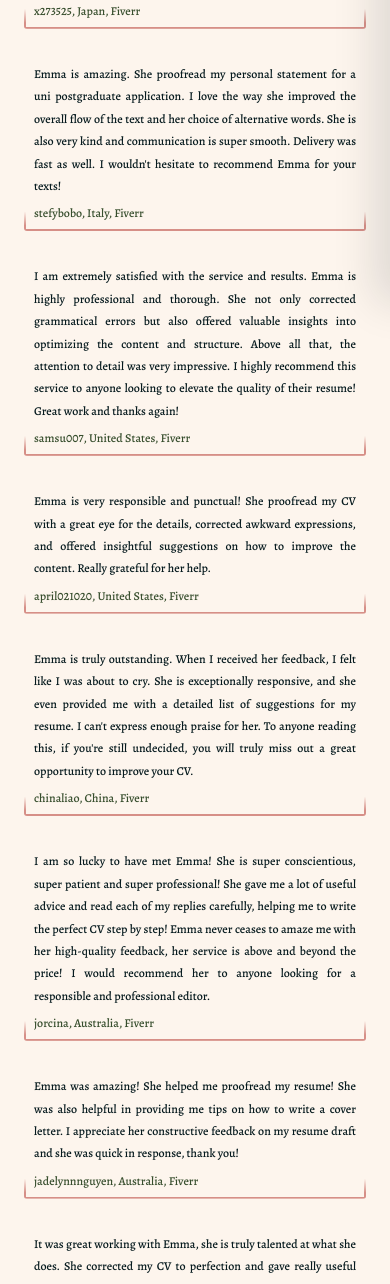
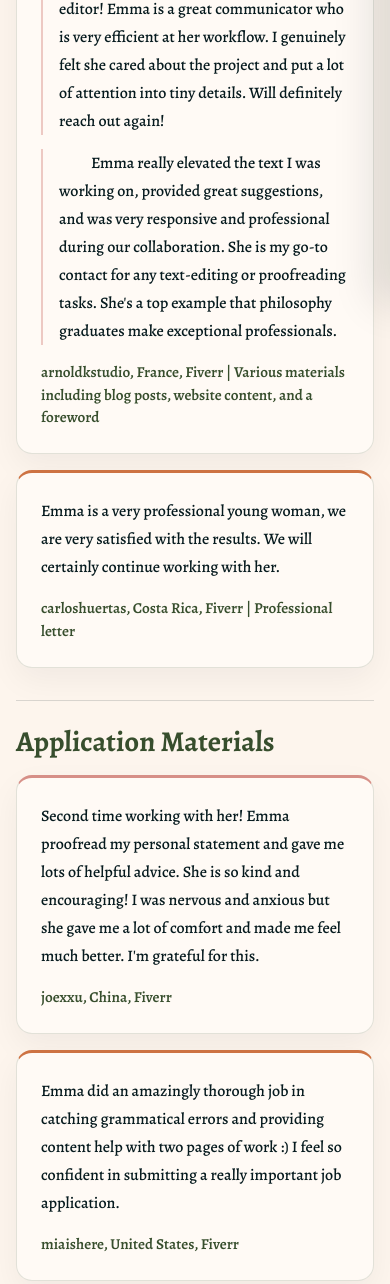
Before and after one commit to OscarCawley/emmaswordlab, a plain HTML site: page testimonials.html in a window 390 px wide. Shown: the part 541-1825 px from the top of the page. Drawn offline with nearby package versions, Linux system fonts and the light colour scheme.

Commit message:
Revamped Testimonials page

```diff
--- a/css/testimonials.css
+++ b/css/testimonials.css
@@ -1,51 +1,170 @@
-#testimonials {
-    max-width: 45rem;
+main {
+    display: flex;
+    flex-direction: column;
+    align-items: stretch;
+    gap: clamp(2rem, 4vw, 3rem);
+    width: min(100% - 3rem, 72rem);
     margin: 0 auto;
-    margin-bottom: 3rem;
-    padding: 0 1.5rem;
 }
 
-#testimonials h2 {
+main > h1 {
+    width: 100%;
+    margin: 0;
+    color: var(--color-forest);
+    font-size: clamp(2.5rem, 5vw, 4.25rem);
+    line-height: 1.08;
     text-align: center;
-    color: var(--color-forest);
-    font-size: 36px;
+    animation: testimonials-enter 700ms ease both;
 }
 
-.testimonial {
-    padding: 2px;
-    background: linear-gradient(to top, var(--color-rose) 3%, var(--color-background) 10%);
-    background-size: 100% 200px; /* Adjust height as needed */
-    background-position: 0 100%; /* Position it to start at the bottom */
-    background-repeat: no-repeat;
-    margin-bottom: 2rem;
-    border-radius: 3px;
+#testimonials {
+    display: flex;
+    flex-direction: column;
+    align-items: stretch;
+    gap: 1.25rem;
+    width: 100%;
+    max-width: none;
+    margin: 0;
+    padding: 0;
+    animation: testimonials-enter 800ms 100ms ease both;
 }
 
-.testimonial p {
-    margin: 0;
-    padding: 0 0.5rem;
-    background-color: var(--color-background);
+#testimonials .featured-testimonials {
+    display: grid;
+    grid-template-columns: 1fr;
+    gap: 1.25rem;
 }
 
-.testimonial p:not(:first-of-type):not(.reference) {
-    margin-top: 1rem;
+#testimonials .testimonial-row {
+    display: grid;
+    gap: 1.25rem;
 }
 
-.testimonial .reference {
-    color: var(--color-forest);
-    line-height: normal;
-    padding-bottom: 0.5rem;
-    margin-top: 0.5rem;
+#testimonials .testimonial-row--pair {
+    grid-template-columns: repeat(2, minmax(0, 1fr));
 }
 
-@media (max-width: 500px) {
-    #testimonials h2 {
-        font-size: 34px;
+#testimonials .testimonial-row--single {
+    grid-template-columns: 1fr;
+}
+
+#testimonials .testimonial {
+    box-sizing: border-box;
+    display: flex;
+    flex-direction: column;
+    min-width: 0;
+    align-self: stretch;
+    margin: 0;
+    padding: clamp(1.5rem, 3vw, 2rem);
+    border: 1px solid rgba(55, 78, 45, 0.14);
+    border-top: 3px solid var(--color-rose);
+    border-radius: 1.25rem;
+    background-color: #fffaf5;
+    box-shadow: 0 0.75rem 2rem rgba(6, 26, 30, 0.05);
+    transition: border-color 180ms ease, box-shadow 180ms ease, transform 180ms ease;
+}
+
+#testimonials .featured-testimonials .testimonial:nth-child(2),
+#testimonials .testimonial-row--pink-orange .testimonial:nth-child(even),
+#testimonials .testimonial-row--orange-pink .testimonial:first-child,
+#testimonials .testimonial-row--orange .testimonial {
+    border-top-color: var(--color-terracotta);
+}
+
+#testimonials .testimonial-row--orange-pink .testimonial:nth-child(even),
+#testimonials .testimonial-row--pink-orange .testimonial:first-child,
+#testimonials .testimonial-row--pink .testimonial {
+    border-top-color: var(--color-rose);
+}
+
+#testimonials .testimonial:hover {
+    transform: translateY(-2px);
+    border-color: rgba(55, 78, 45, 0.28);
+    box-shadow: 0 1rem 2.25rem rgba(6, 26, 30, 0.08);
+}
+
+#testimonials .testimonial p {
+    margin: 0;
+    padding: 0;
+    background: none;
+    font-size: 1rem;
+    line-height: 1.75;
+    text-align: left;
+}
+
+#testimonials .testimonial p:not(:first-of-type):not(.reference) {
+    margin-top: 0.85rem;
+    padding-left: 1rem;
+    border-left: 2px solid rgba(214, 143, 135, 0.45);
+}
+
+#testimonials .testimonial .reference {
+    margin-top: auto;
+    padding-top: 1rem;
+    color: var(--color-forest);
+    font-size: 0.95rem;
+    font-weight: 600;
+    line-height: 1.5;
+}
+
+#testimonials > h2 {
+    margin: clamp(1rem, 2vw, 1.5rem) 0 0;
+    padding-top: clamp(1.5rem, 3vw, 2rem);
+    border-top: 1px solid rgba(6, 26, 30, 0.14);
+    color: var(--color-forest);
+    font-size: clamp(1.8rem, 3vw, 2.4rem);
+    line-height: 1.2;
+    text-align: left;
+}
+
+@keyframes testimonials-enter {
+    from {
+        opacity: 0;
+        transform: translateY(14px);
+    }
+
+    to {
+        opacity: 1;
+        transform: translateY(0);
     }
 }
 
-@media (max-width: 400px) {
-    #testimonials h2 {
-        font-size: 30px;
+@media (max-width: 700px) {
+    main {
+        gap: 2rem;
+        width: min(100% - 2rem, 42rem);
+    }
+
+    main > h1 {
+        font-size: clamp(2.25rem, 10vw, 3.5rem);
+    }
+
+    #testimonials {
+        gap: 1rem;
+    }
+
+    #testimonials .featured-testimonials,
+    #testimonials .testimonial-row {
+        grid-template-columns: 1fr;
+        gap: 1rem;
+    }
+
+    #testimonials .testimonial {
+        padding: 1.5rem;
+        border-radius: 1rem;
     }
 }
+
+@media (prefers-reduced-motion: reduce) {
+    main > h1,
+    #testimonials {
+        animation: none;
+    }
+
+    *,
+    *::before,
+    *::after {
+        scroll-behavior: auto !important;
+        transition-duration: 0.01ms !important;
+    }
+}
--- a/testimonials.html
+++ b/testimonials.html
@@ -116,60 +116,7 @@
         <h1>Client Testimonials</h1>
 
         <section id="testimonials">
-            <div class="testimonial">
-                <p>Second time working with her! Emma proofread my personal statement and gave me lots of helpful advice. She is so kind and encouraging! I was nervous and anxious but she gave me a lot of comfort and made me feel much better. I'm grateful for this.</p>
-                <p class="reference">joexxu, China, Fiverr</p>
-            </div>
-            <div class="testimonial">
-                <p>Emma did an amazingly thorough job in catching grammatical errors and providing content help with two pages of work :) I feel so confident in submitting a really important job application.</p>
-                <p class="reference">miaishere, United States, Fiverr</p>
-            </div>
-            <div class="testimonial">
-                <p>Emma is an incredible editor who greatly improved the coherence, grammar, and logic of my CV!</p>
-                <p class="reference">x273525, Japan, Fiverr</p>
-            </div>
-            <div class="testimonial">
-                <p>Emma is amazing. She proofread my personal statement for a uni postgraduate application. I love the way she improved the overall flow of the text and her choice of alternative words. She is also very kind and communication is super smooth. Delivery was fast as well. I wouldn't hesitate to recommend Emma for your texts!</p>
-                <p class="reference">stefybobo, Italy, Fiverr</p>
-            </div>
-            <div class="testimonial">
-                <p>I am extremely satisfied with the service and results. Emma is highly professional and thorough. She not only corrected grammatical errors but also offered valuable insights into optimizing the content and structure. Above all that, the attention to detail was very impressive. I highly recommend this service to anyone looking to elevate the quality of their resume! Great work and thanks again!</p>
-                <p class="reference">samsu007, United States, Fiverr</p>
-            </div>
-            <div class="testimonial">
-                <p>Emma is very responsible and punctual! She proofread my CV with a great eye for the details, corrected awkward expressions, and offered insightful suggestions on how to improve the content. Really grateful for her help.</p>
-                <p class="reference">april021020, United States, Fiverr</p>
-            </div>
-            <div class="testimonial">
-                <p>Emma is truly outstanding. When I received her feedback, I felt like I was about to cry. She is exceptionally responsive, and she even provided me with a detailed list of suggestions for my resume. I can't express enough praise for her. To anyone reading this, if you're still undecided, you will truly miss out a great opportunity to improve your CV.</p>
-                <p class="reference">chinaliao, China, Fiverr</p>
-            </div>
-            <div class="testimonial">
-                <p>I am so lucky to have met Emma! She is super conscientious, super patient and super professional! She gave me a lot of useful advice and read each of my replies carefully, helping me to write the perfect CV step by step! Emma never ceases to amaze me with her high-quality feedback, her service is above and beyond the price! I would recommend her to anyone looking for a responsible and professional editor.</p>
-                <p class="reference">jorcina, Australia, Fiverr</p>
-            </div>
-            <div class="testimonial">
-                <p>Emma was amazing! She helped me proofread my resume! She was also helpful in providing me tips on how to write a cover letter. I appreciate her constructive feedback on my resume draft and she was quick in response, thank you!</p>
-                <p class="reference">jadelynnnguyen, Australia, Fiverr</p>
-            </div>
-            <div class="testimonial">
-                <p>It was great working with Emma, she is truly talented at what she does. She corrected my CV to perfection and gave really useful feedback. I am so grateful for her service and highly recommend her.</p>
-                <p class="reference">adama5876, United Kingdom, Fiverr</p>
-            </div>
-            <div class="testimonial">
-                <p>Emma is super warm and engaging! She took the time to edit my PS for my urgent application deadline. Her advice is very detailed and instructive.</p>
-                <p class="reference">olieureka, China, Fiverr</p>
-            </div>
-            <div class="testimonial">
-                <p>Emma is everything good the other comments are saying and more. She carefully proofread my CV and cover letter, and also made remarkable suggestions on how to improve it. I would definitely work with her again.</p>
-                <p class="reference">jonathasmassuia, United Kingdom, Fiverr</p>
-            </div>
-            <div class="testimonial">
-                <p>Luckily, I met Emma the first time I used Fiverr. She helped me a lot with my CV and PS, and gave me a lot of useful suggestions during the process. She also introduced me to some information about the university. As a Chinese college student, I appreciate and recommend her very much.</p>
-                <p class="reference">luxsparkle, China, Fiverr</p>
-            </div>
-
-            <h2>Other Materials</h2>
+            <div class="featured-testimonials">
                 <div class="testimonial">
                     <p>I worked with Emma to craft new content for my website. Despite the large amount of content, Emma managed to be both very time-efficient and gave the work the attention to detail it deserved. Not only that, but Emma provided many great suggestions based on an industry audit that really improved the quality of the work.</p>
                     <p style="text-indent: 2em;">Yet another project with Emma—I highly recommend her as a proofreader and editor! Emma is a great communicator who is very efficient at her workflow. I genuinely felt she cared about the project and put a lot of attention into tiny details. Will definitely reach out again!</p>
@@ -179,6 +126,88 @@
                 <div class="testimonial">
                     <p>Emma is a very professional young woman, we are very satisfied with the results. We will certainly continue working with her.</p>
                     <p class="reference">carloshuertas, Costa Rica, Fiverr | Professional letter</p>
+                </div>
+            </div>
+
+            <h2>Application Materials</h2>
+
+            <div class="testimonial-row testimonial-row--single testimonial-row--pink">
+                <div class="testimonial">
+                    <p>Second time working with her! Emma proofread my personal statement and gave me lots of helpful advice. She is so kind and encouraging! I was nervous and anxious but she gave me a lot of comfort and made me feel much better. I'm grateful for this.</p>
+                    <p class="reference">joexxu, China, Fiverr</p>
+                </div>
+            </div>
+
+            <div class="testimonial-row testimonial-row--pair testimonial-row--orange-pink">
+                <div class="testimonial">
+                    <p>Emma did an amazingly thorough job in catching grammatical errors and providing content help with two pages of work :) I feel so confident in submitting a really important job application.</p>
+                    <p class="reference">miaishere, United States, Fiverr</p>
+                </div>
+                <div class="testimonial">
+                    <p>Emma is an incredible editor who greatly improved the coherence, grammar, and logic of my CV!</p>
+                    <p class="reference">x273525, Japan, Fiverr</p>
+                </div>
+            </div>
+
+            <div class="testimonial-row testimonial-row--single testimonial-row--orange">
+                <div class="testimonial">
+                    <p>Emma is amazing. She proofread my personal statement for a uni postgraduate application. I love the way she improved the overall flow of the text and her choice of alternative words. She is also very kind and communication is super smooth. Delivery was fast as well. I wouldn't hesitate to recommend Emma for your texts!</p>
+                    <p class="reference">stefybobo, Italy, Fiverr</p>
+                </div>
+            </div>
+
+            <div class="testimonial-row testimonial-row--pair testimonial-row--pink-orange">
+                <div class="testimonial">
+                    <p>I am extremely satisfied with the service and results. Emma is highly professional and thorough. She not only corrected grammatical errors but also offered valuable insights into optimizing the content and structure. Above all that, the attention to detail was very impressive. I highly recommend this service to anyone looking to elevate the quality of their resume! Great work and thanks again!</p>
+                    <p class="reference">samsu007, United States, Fiverr</p>
+                </div>
+                <div class="testimonial">
+                    <p>Emma is very responsible and punctual! She proofread my CV with a great eye for the details, corrected awkward expressions, and offered insightful suggestions on how to improve the content. Really grateful for her help.</p>
+                    <p class="reference">april021020, United States, Fiverr</p>
+                </div>
+            </div>
+
+            <div class="testimonial-row testimonial-row--single testimonial-row--pink">
+                <div class="testimonial">
+                    <p>Emma is truly outstanding. When I received her feedback, I felt like I was about to cry. She is exceptionally responsive, and she even provided me with a detailed list of suggestions for my resume. I can't express enough praise for her. To anyone reading this, if you're still undecided, you will truly miss out a great opportunity to improve your CV.</p>
+                    <p class="reference">chinaliao, China, Fiverr</p>
+                </div>
+            </div>
+
+            <div class="testimonial-row testimonial-row--pair testimonial-row--orange-pink">
+                <div class="testimonial">
+                    <p>I am so lucky to have met Emma! She is super conscientious, super patient and super professional! She gave me a lot of useful advice and read each of my replies carefully, helping me to write the perfect CV step by step! Emma never ceases to amaze me with her high-quality feedback, her service is above and beyond the price! I would recommend her to anyone looking for a responsible and professional editor.</p>
+                    <p class="reference">jorcina, Australia, Fiverr</p>
+                </div>
+                <div class="testimonial">
+                    <p>Emma was amazing! She helped me proofread my resume! She was also helpful in providing me tips on how to write a cover letter. I appreciate her constructive feedback on my resume draft and she was quick in response, thank you!</p>
+                    <p class="reference">jadelynnnguyen, Australia, Fiverr</p>
+                </div>
+            </div>
+
+            <div class="testimonial-row testimonial-row--single testimonial-row--orange">
+                <div class="testimonial">
+                    <p>It was great working with Emma, she is truly talented at what she does. She corrected my CV to perfection and gave really useful feedback. I am so grateful for her service and highly recommend her.</p>
+                    <p class="reference">adama5876, United Kingdom, Fiverr</p>
+                </div>
+            </div>
+
+            <div class="testimonial-row testimonial-row--pair testimonial-row--pink-orange">
+                <div class="testimonial">
+                    <p>Emma is super warm and engaging! She took the time to edit my PS for my urgent application deadline. Her advice is very detailed and instructive.</p>
+                    <p class="reference">olieureka, China, Fiverr</p>
+                </div>
+                <div class="testimonial">
+                    <p>Emma is everything good the other comments are saying and more. She carefully proofread my CV and cover letter, and also made remarkable suggestions on how to improve it. I would definitely work with her again.</p>
+                    <p class="reference">jonathasmassuia, United Kingdom, Fiverr</p>
+                </div>
+            </div>
+
+            <div class="testimonial-row testimonial-row--single testimonial-row--pink">
+                <div class="testimonial">
+                    <p>Luckily, I met Emma the first time I used Fiverr. She helped me a lot with my CV and PS, and gave me a lot of useful suggestions during the process. She also introduced me to some information about the university. As a Chinese college student, I appreciate and recommend her very much.</p>
+                    <p class="reference">luxsparkle, China, Fiverr</p>
+                </div>
             </div>
         </section>
     </main>
```
Lines whose indentation alone changed are shown as unchanged.
